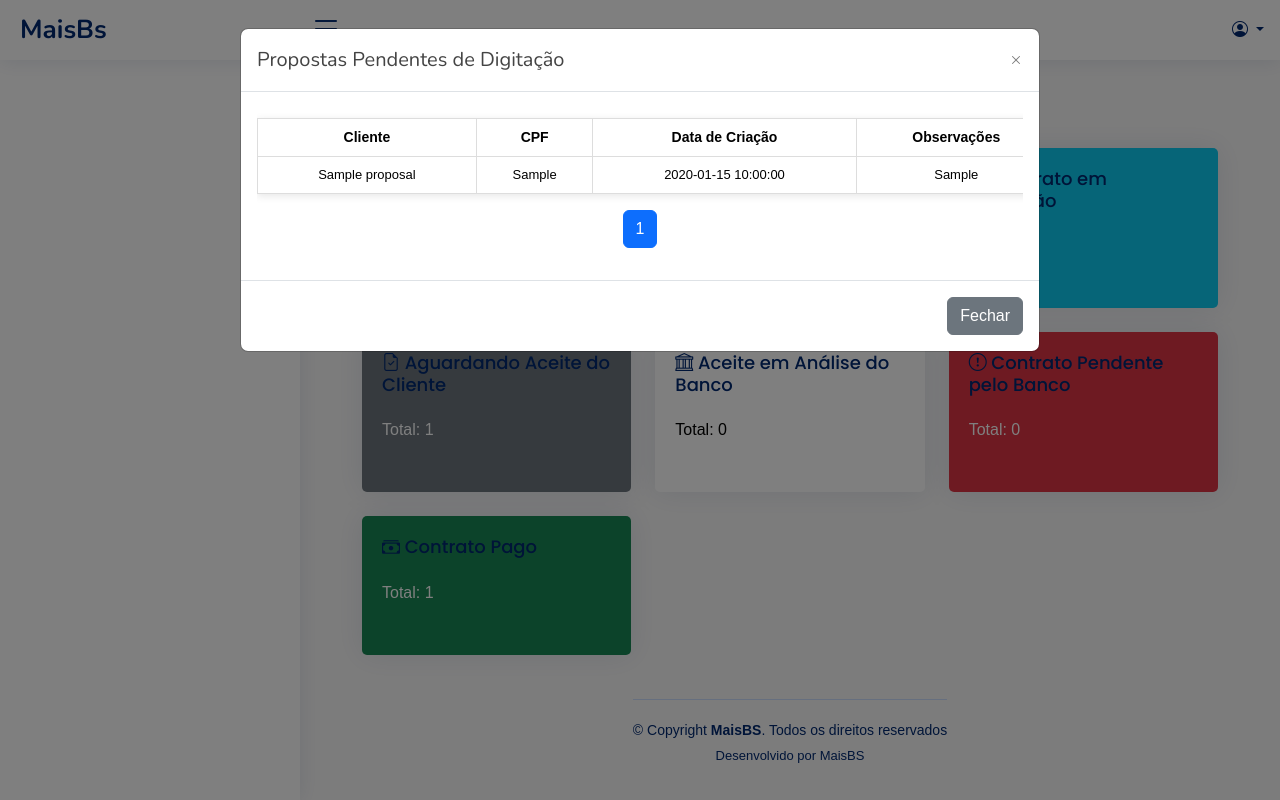
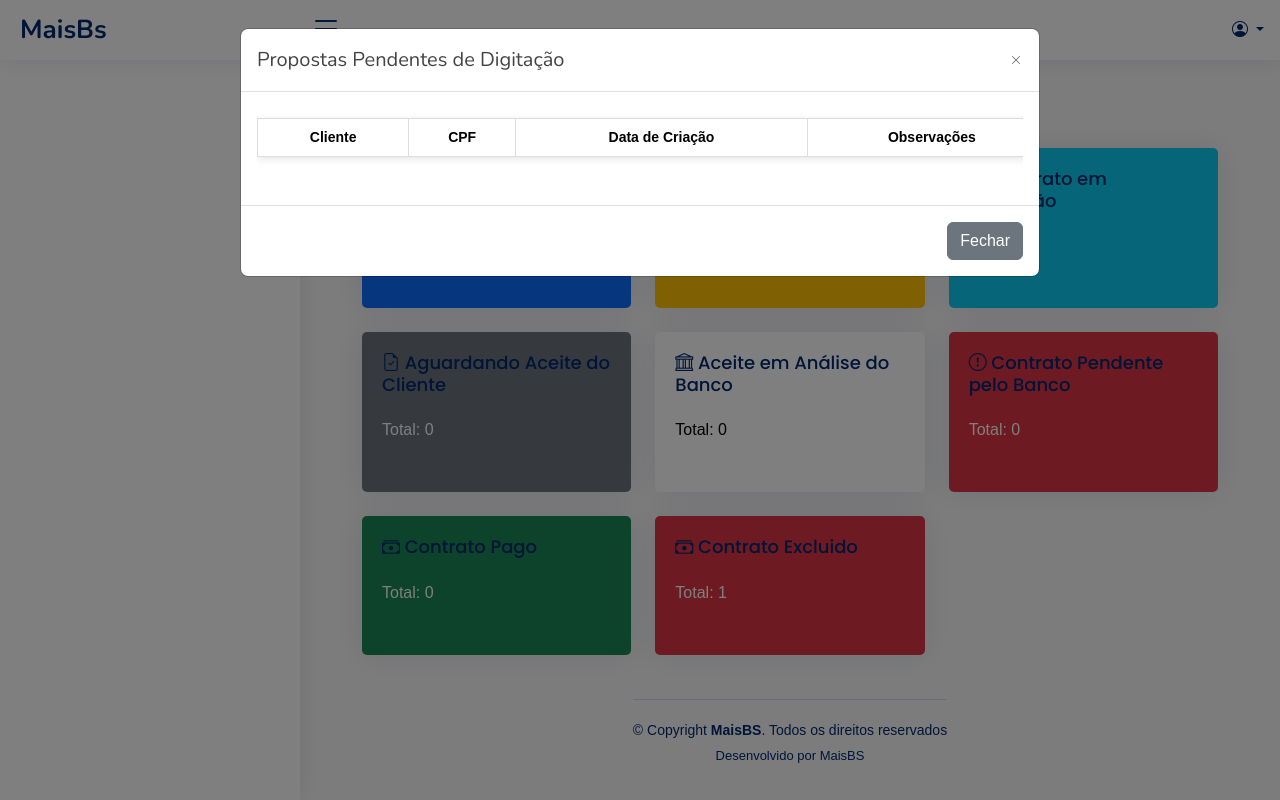
Before and after one commit to Hedriss10/Banking-platform-project, a Flask app: page /manage-operational in a window 1280 px wide, after a click that opens the changed part. Run offline with Flask 3, Linux system fonts and the light colour scheme; a user stored in the database is signed in; tables that the repository leaves empty hold one stand-in row (values such as "Sample post"); lists and menus that the app fills with data are empty; some libraries are stand-ins or nearby versions.

Commit message:
proposal is_status in false and true

```diff
--- a/src/models/bsmodels.py
+++ b/src/models/bsmodels.py
@@ -193,6 +193,8 @@ class Proposal(db.Model, UserMixin):
     completed_at = db.Column(db.DateTime(timezone=True), nullable=True)
     number_proposal = db.Column(db.String(30), nullable=True, default=None)
     completed_by = db.Column(db.String(10), nullable=True, default=None)
+    deleted_at = db.Column(db.String(10), nullable=True, default=None)
+    is_status = db.Column(db.Boolean, nullable=True, default=None)
 
     # Relationships
     creator = db.relationship('User', back_populates='created_proposals', foreign_keys=[creator_id])
--- a/src/routes/fynance.py
+++ b/src/routes/fynance.py
@@ -4,10 +4,8 @@ from flask import Blueprint , render_template, request, redirect, url_for, make_
 from flask_login import login_required, current_user
 from flask import jsonify
 from src import db
-from sqlalchemy.orm import joinedload
 from werkzeug.utils import secure_filename
-from src.models.bsmodels import Banker, FinancialAgreement, TablesFinance,  Proposal, User, Roomns, ReportData, Wallet
-from src.utils.fynance import calculate_commission
+from src.models.bsmodels import Banker, FinancialAgreement, TablesFinance,  Proposal, User, ReportData, Wallet
 from decimal import Decimal, InvalidOperation
 from datetime import datetime
 
--- a/src/routes/operational.py
+++ b/src/routes/operational.py
@@ -32,27 +32,38 @@ def manage_operational():
     per_page = 10
 
     proposal_board = {
-        "pendente_digitacao": Proposal.query.filter_by(pendente_digitacao=1).count(),
-        "aguardando_digitacao": Proposal.query.filter_by(aguardando_digitacao=1).count(),
-        "contrato_digitacao": Proposal.query.filter_by(contrato_digitacao=1).count(),
-        "aguardando_aceite": Proposal.query.filter_by(aguardando_aceite_do_cliente=1).count(),
-        "aceite_analise_banco": Proposal.query.filter_by(aceite_feito_analise_do_banco=1).count(),
-        "pendente_banco": Proposal.query.filter_by(contrato_pendente_pelo_banco=1).count(),
-        "contratopago": Proposal.query.filter_by(contratopago=1).count()
+        "pendente_digitacao": Proposal.query.filter_by(pendente_digitacao=1, is_status=False).count(),
+        "aguardando_digitacao": Proposal.query.filter_by(aguardando_digitacao=1, is_status=False).count(),
+        "contrato_digitacao": Proposal.query.filter_by(contrato_digitacao=1, is_status=False).count(),
+        "aguardando_aceite": Proposal.query.filter_by(aguardando_aceite_do_cliente=1, is_status=False).count(),
+        "aceite_analise_banco": Proposal.query.filter_by(aceite_feito_analise_do_banco=1, is_status=False).count(),
+        "pendente_banco": Proposal.query.filter_by(contrato_pendente_pelo_banco=1, is_status=False).count(),
+        "contratopago": Proposal.query.filter_by(contratopago=1, is_status=False).count(),
+        "contratoexcluido": Proposal.query.filter_by(is_status=True).count()
     }
 
-    proposals_pendente_digitacao = Proposal.query.filter_by(pendente_digitacao=1).order_by(desc(Proposal.pendente_digitacao)).paginate(page=page, per_page=per_page, error_out=False)
-    proposals_aguardando_digitacao = Proposal.query.filter_by(aguardando_digitacao=1).order_by(desc(Proposal.aguardando_digitacao)).paginate(page=page, per_page=per_page, error_out=False)
-    proposals_contrato_digitacao = Proposal.query.filter_by(contrato_digitacao=1).order_by(desc(Proposal.contrato_digitacao)).paginate(page=page, per_page=per_page, error_out=False)
-    proposals_aguardando_aceite_do_cliente = Proposal.query.filter_by(aguardando_aceite_do_cliente=1).order_by(desc(Proposal.aguardando_aceite_do_cliente)).paginate(page=page, per_page=per_page, error_out=False)
-    proposals_aceite_feito_analise_do_banco = Proposal.query.filter_by(aceite_feito_analise_do_banco=1).order_by(desc(Proposal.aceite_feito_analise_do_banco)).paginate(page=page, per_page=per_page, error_out=False)
-    proposals_contrato_pendente_pelo_banco = Proposal.query.filter_by(contrato_pendente_pelo_banco=1).order_by(desc(Proposal.contrato_pendente_pelo_banco)).paginate(page=page, per_page=per_page, error_out=False)
-    proposals_contratopago = Proposal.query.filter_by(contratopago=1).order_by(desc(Proposal.contratopago)).paginate(page=page, per_page=per_page, error_out=False)
+    proposals_pendente_digitacao = Proposal.query.filter_by(pendente_digitacao=1, is_status=False).order_by(desc(Proposal.pendente_digitacao)).paginate(page=page, per_page=per_page, error_out=False)
+    proposals_aguardando_digitacao = Proposal.query.filter_by(aguardando_digitacao=1, is_status=False).order_by(desc(Proposal.aguardando_digitacao)).paginate(page=page, per_page=per_page, error_out=False)
+    proposals_contrato_digitacao = Proposal.query.filter_by(contrato_digitacao=1, is_status=False).order_by(desc(Proposal.contrato_digitacao)).paginate(page=page, per_page=per_page, error_out=False)
+    proposals_aguardando_aceite_do_cliente = Proposal.query.filter_by(aguardando_aceite_do_cliente=1, is_status=False).order_by(desc(Proposal.aguardando_aceite_do_cliente)).paginate(page=page, per_page=per_page, error_out=False)
+    proposals_aceite_feito_analise_do_banco = Proposal.query.filter_by(aceite_feito_analise_do_banco=1, is_status=False).order_by(desc(Proposal.aceite_feito_analise_do_banco)).paginate(page=page, per_page=per_page, error_out=False)
+    proposals_contrato_pendente_pelo_banco = Proposal.query.filter_by(contrato_pendente_pelo_banco=1, is_status=False).order_by(desc(Proposal.contrato_pendente_pelo_banco)).paginate(page=page, per_page=per_page, error_out=False)
+    proposals_contratopago = Proposal.query.filter_by(contratopago=1, is_status=False).order_by(desc(Proposal.contratopago)).paginate(page=page, per_page=per_page, error_out=False)
 
-    return render_template("operational/manage_operational.html",  proposal_board=proposal_board, proposals_pendente_digitacao=proposals_pendente_digitacao,
-                           proposals_aguardando_digitacao=proposals_aguardando_digitacao,  proposals_contrato_digitacao=proposals_contrato_digitacao,
-                           proposals_aguardando_aceite_do_cliente=proposals_aguardando_aceite_do_cliente, proposals_aceite_feito_analise_do_banco=proposals_aceite_feito_analise_do_banco,
-                           proposals_contrato_pendente_pelo_banco=proposals_contrato_pendente_pelo_banco, proposals_contratopago=proposals_contratopago)
+    proposals_delete = Proposal.query.filter_by(is_status=1).order_by(desc(Proposal.is_status)).paginate(page=10, per_page=per_page, error_out=False)
+
+    proposals_delete = Proposal.query.filter_by(is_status=True).order_by(desc(Proposal.is_status)).paginate(page=page, per_page=per_page, error_out=False)
+
+    return render_template("operational/manage_operational.html",
+                           proposal_board=proposal_board,
+                           proposals_pendente_digitacao=proposals_pendente_digitacao,
+                           proposals_aguardando_digitacao=proposals_aguardando_digitacao,
+                           proposals_contrato_digitacao=proposals_contrato_digitacao,
+                           proposals_aguardando_aceite_do_cliente=proposals_aguardando_aceite_do_cliente,
+                           proposals_aceite_feito_analise_do_banco=proposals_aceite_feito_analise_do_banco,
+                           proposals_contrato_pendente_pelo_banco=proposals_contrato_pendente_pelo_banco,
+                           proposals_contratopago=proposals_contratopago,
+                           proposals_delete=proposals_delete)
 
 
 @bp_operational.route("/state-contract")
@@ -80,7 +91,7 @@ def manage_state_contract():
             Proposal.cpf.ilike(f'%{search_term}%')  # Filtra pelo CPF do contrato
         )
 
-    tables_paginated = query.order_by(Proposal.created_at.desc()).paginate(page=page, per_page=per_page)
+    tables_paginated = query.filter_by(is_status=False).order_by(Proposal.created_at.desc()).paginate(page=page, per_page=per_page)
 
     proposal_data = [{
         'id': p.id,
@@ -236,7 +247,8 @@ def manage_delete_contract(id):
         if os.path.exists(base_path):
             os.rmdir(base_path)
 
-        db.session.delete(proposal)
+        proposal.is_status = True
+        proposal.deleted_at = f"""Excluido por: {current_user.username}"""
         db.session.commit()
 
         return jsonify({'success': True}), 200
--- a/src/routes/overview.py
+++ b/src/routes/overview.py
@@ -4,8 +4,6 @@ from src.models.bsmodels import User
 from src import check_session_token
 
 bp_overview = Blueprint("overview", __name__, template_folder="templates")
-
-
 
 
 @bp_overview.route("/home")
--- a/src/routes/proposal.py
+++ b/src/routes/proposal.py
@@ -113,8 +113,7 @@ def state_proposal():
             Proposal.cpf.ilike(f'%{search_term}') #  filtrando pelo o cpf do contrato
         )
 
-
-    tables_paginated = query.order_by(Proposal.created_at.desc()).paginate(page=page, per_page=per_page)
+    tables_paginated = query.filter_by(is_status=False).order_by(Proposal.created_at.desc()).paginate(page=page, per_page=per_page)
 
     proposal_data = [{
         'id': p.id,
@@ -231,7 +230,8 @@ def add_proposal():
         obeserve=form_data.get('observacoes', None),
         edit_at=form_data.get('', None),
         number_proposal=form_data.get('', None),
-        pendente_digitacao= 1)
+        pendente_digitacao= 1,
+        is_status=False)
 
 
         db.session.add(new_proposal)
--- a/src/static/js/proposal/SearchInputState.js
+++ b/src/static/js/proposal/SearchInputState.js
@@ -22,7 +22,7 @@ document.addEventListener('DOMContentLoaded', function() {
             if (data.length === 0) {
                 const emptyRow = document.createElement('tr');
                 emptyRow.innerHTML = `
-                    <td colspan="11" class="text-center">Nenhuma proposta encontrada</td>  <!-- Ajuste para colspan correto -->
+                    <td colspan="11" class="text-center">Nenhuma tabela encontrada</td>  <!-- Ajuste para colspan correto -->
                 `;
                 tbody.appendChild(emptyRow);
                 return;
--- a/src/templates/operational/manage_operational.html
+++ b/src/templates/operational/manage_operational.html
@@ -80,6 +80,16 @@
             </div>
         </div>
 
+        <div class="col-lg-4 col-md-6 mb-4">
+            <div class="card text-white bg-danger h-100" data-bs-toggle="modal" data-bs-target="#modalContratoExcluido">
+                <div class="card-body">
+                    <h5 class="card-title">
+                        <i class="bi bi-cash-stack"></i> Contrato Excluido
+                    </h5>
+                    <p class="card-text">Total: {{ proposal_board.contratoexcluido }}</p>
+                </div>
+            </div>
+        </div>
 
         <!-- Modal para Pendente de Digitação -->
         <div class="modal fade" id="modalPendenteDigitacao" tabindex="-1" aria-labelledby="modalPendenteDigitacaoLabel" aria-hidden="true">
```
Also changed, not shown: other parts of src/templates/operational/manage_operational.html (+65 -0 lines), docs/bs-system-develop.md (+16 -0 lines).
